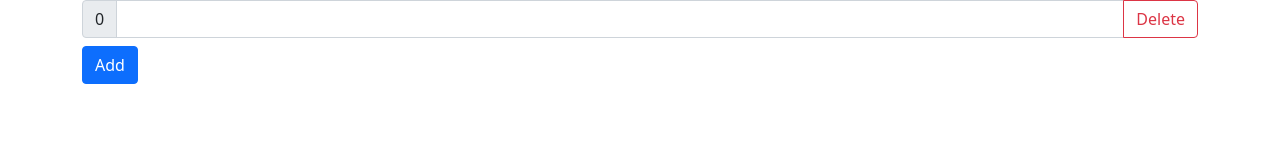
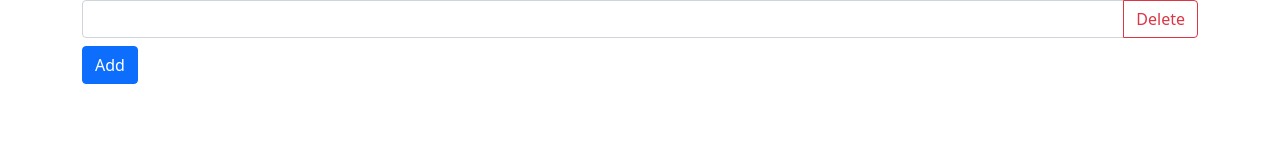
Before and after one commit to SirFourier/graphing-calculator, a React (Create React App) app: page / in a window 1280 px wide. Shown: the top 160 px of the page. Built offline with nearby package versions, Linux system fonts and the light colour scheme.

Commit message:
generalised component further

```diff
--- a/src/components/Input.jsx
+++ b/src/components/Input.jsx
@@ -1,11 +1,29 @@
 import React from "react";
 
-export default function Input({ id, type, value, onChange, onDelete }) {
+export default function Input({
+  id,
+  label,
+  type,
+  placeholder,
+  value,
+  onChange,
+  onDelete,
+}) {
   return (
     <div className="input-group flex-nowrap mb-2">
-      <span className="input-group-text" >{id}</span>
-      <input className="form-control" type={type} value={value} onChange={(e) => onChange(id, e)} />
-      <button className="btn btn-outline-danger" onClick={() => onDelete(id)}>Delete</button>
+      {label && <span className="input-group-text">{label}</span>}
+      <input
+        className="form-control"
+        type={type}
+        placeholder={placeholder}
+        value={value}
+        onChange={(e) => onChange(id, e)}
+      />
+      {onDelete && (
+        <button className="btn btn-outline-danger" onClick={() => onDelete(id)}>
+          Delete
+        </button>
+      )}
     </div>
   );
 }
```
